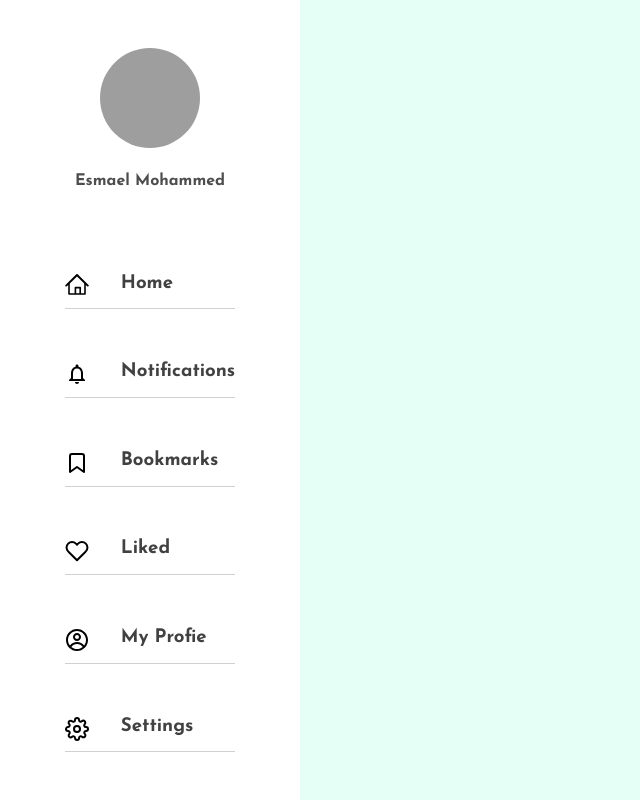
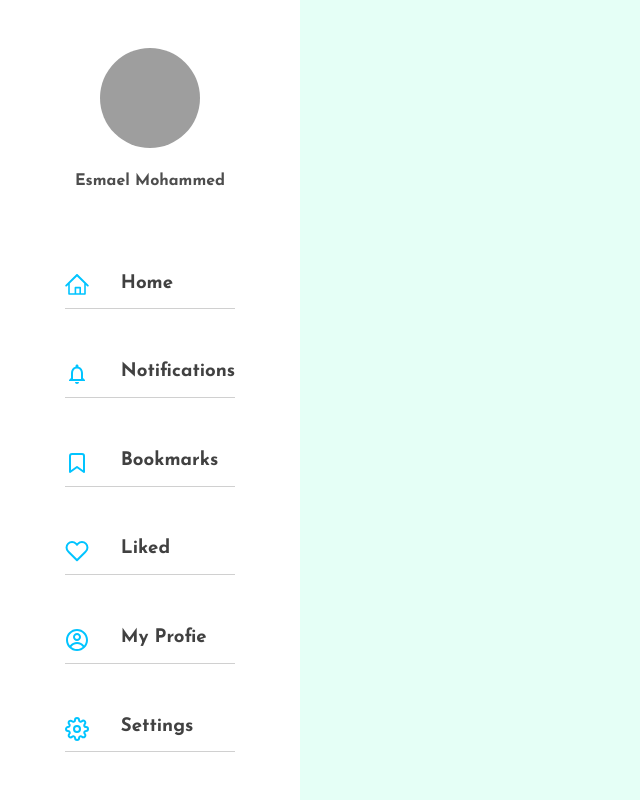
Before and after one commit to esmaelmoh/blog-mern-frontend, a React (Create React App) app: page / in a window 1280 px wide. Shown: the whole page, without its empty margins (0-640 px from the left). Built offline with nearby package versions, Linux system fonts and the light colour scheme; grey boxes are pictures that could not be loaded.

Commit message:
regular commit249

```diff
--- a/src/components/Sidebar/Sidebar.css
+++ b/src/components/Sidebar/Sidebar.css
@@ -42,6 +42,9 @@
 .sidebar-menus .menu-container h3{
    color: rgba(0, 0, 0, 0.747);
 }
+.sidebar-menus .menu-container h1{
+   color:rgb(1, 196, 255);
+}
 h4{
     color: rgba(0, 0, 0, 0.699);
 }
```
Also changed, not shown: 1 other file (tests, documents, lock files or other folders).
